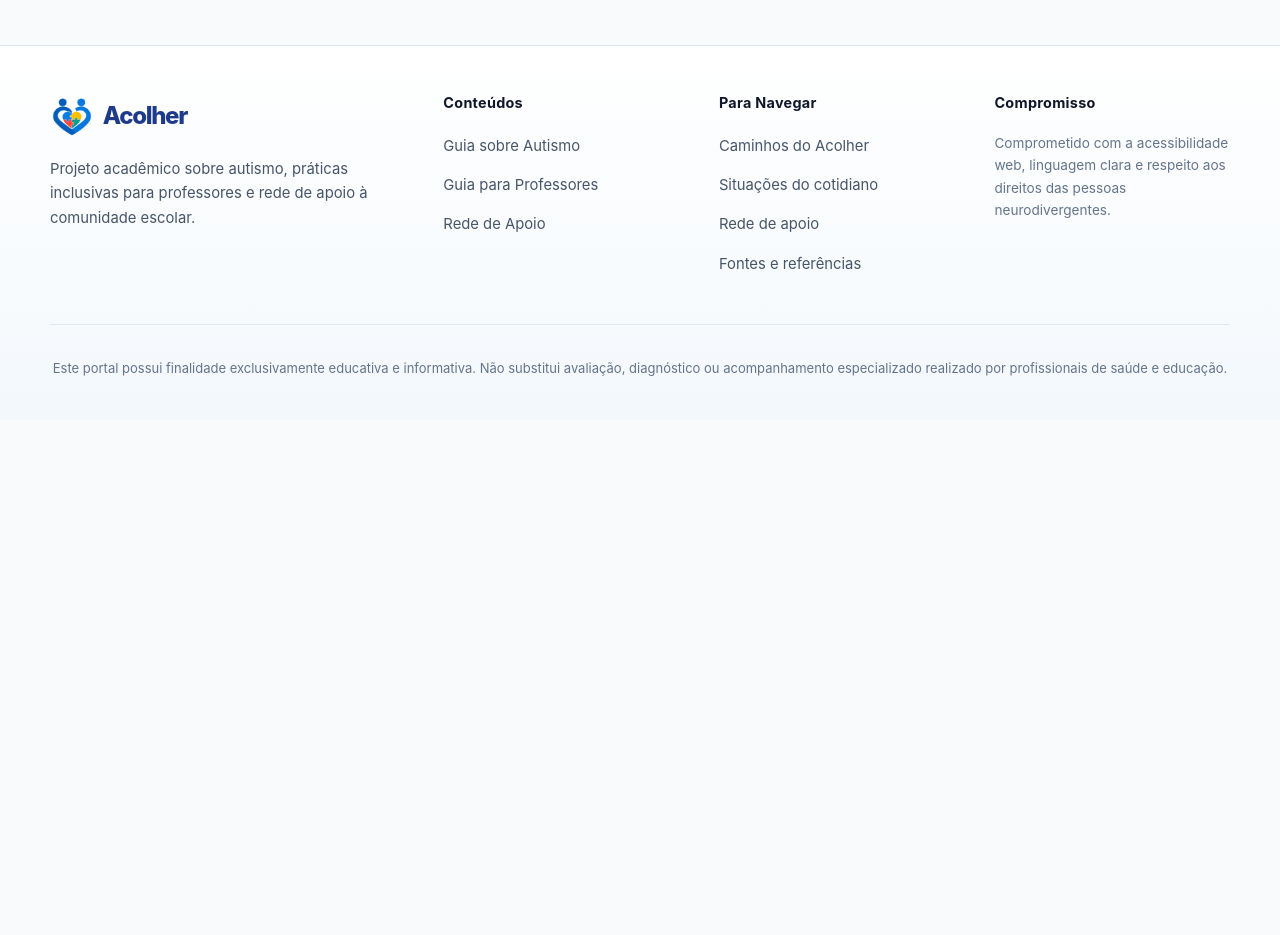
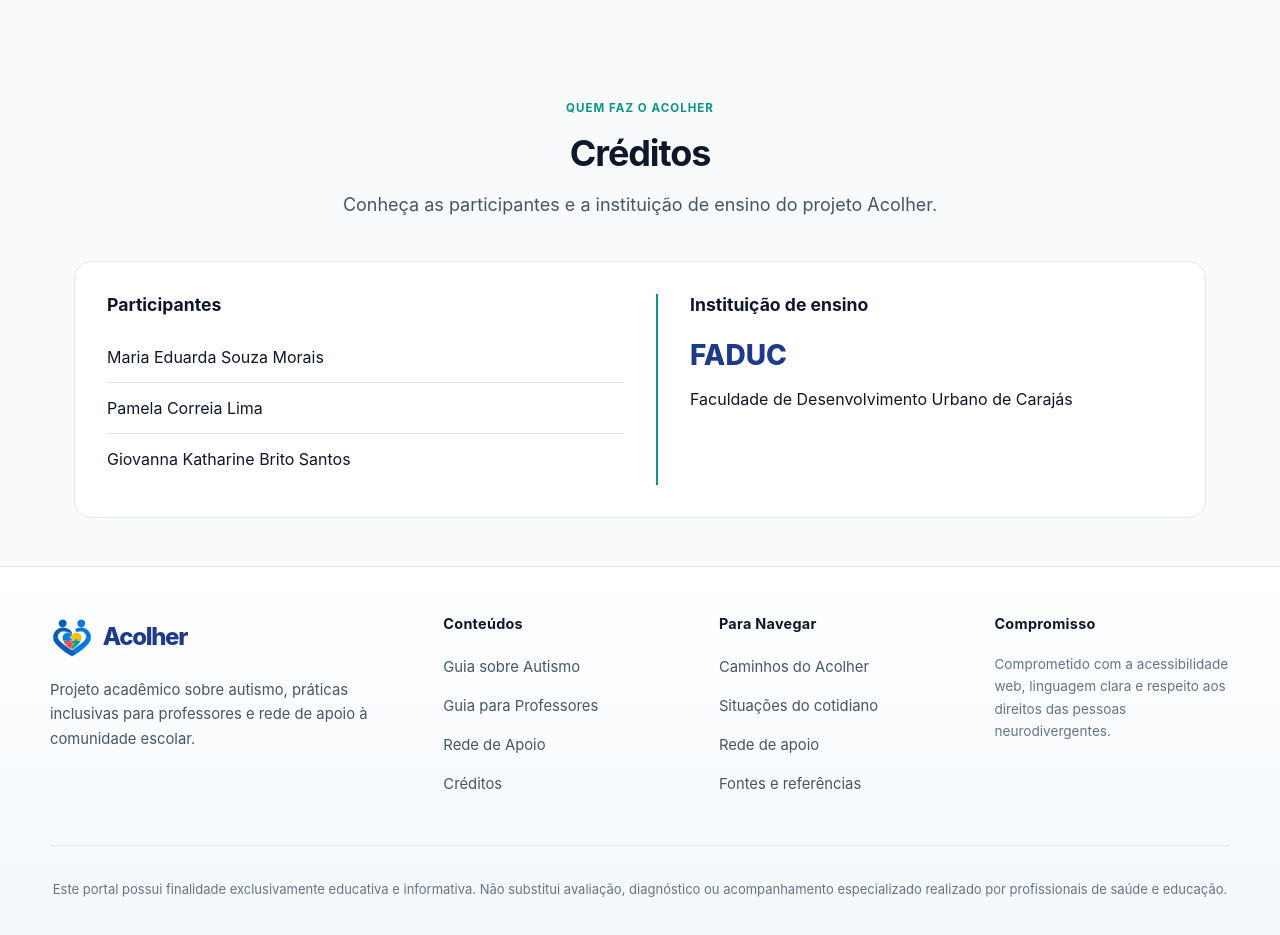
Before and after one commit to Winchestterone13/acolher-educacional, a plain HTML site: page index.html in a window 1280 px wide. Shown: the part 6141-7076 px from the top of the page. Before the commit the page ends 6561 px from the top, so only its background shows below. Drawn offline with Linux system fonts and the light colour scheme.

Commit message:
Adiciona créditos das participantes e da FADUC

```diff
--- a/assets/css/refinements.css
+++ b/assets/css/refinements.css
@@ -117,3 +117,25 @@ body.high-contrast .audience-card::before { background: #000; }
   html { scroll-behavior: auto; }
   *, *::before, *::after { transition: none !important; animation: none !important; }
 }
+
+/* Créditos do projeto */
+.credits-grid {
+  display: grid;
+  grid-template-columns: repeat(2, minmax(0, 1fr));
+  gap: 2rem;
+  padding: 2rem;
+  background: var(--surface);
+  border: 1px solid var(--border);
+  border-radius: 18px;
+}
+.credits-grid h3 { margin: 0 0 1rem; font-size: 1.1rem; }
+.credits-names { list-style: none; padding: 0; margin: 0; }
+.credits-names li { padding: .75rem 0; border-bottom: 1px solid var(--border); overflow-wrap: anywhere; }
+.credits-names li:last-child { border-bottom: 0; }
+.credits-institution { border-left: 2px solid var(--secondary); padding-left: 2rem; }
+.credits-institution p { margin: .5rem 0 0; }
+.credits-institution .credits-acronym { color: var(--primary); font-size: 1.75rem; font-weight: 800; }
+@media (max-width: 768px) {
+  .credits-grid { grid-template-columns: minmax(0, 1fr); padding: 1.5rem; }
+  .credits-institution { border-left: 0; border-top: 2px solid var(--secondary); padding: 1.5rem 0 0; }
+}
--- a/index.html
+++ b/index.html
@@ -5,8 +5,10 @@
   <meta charset="UTF-8" />
   <meta name="viewport" content="width=device-width, initial-scale=1.0" />
   <title>Acolher – Autismo, Professores e Rede de Apoio</title>
-  <meta name="description" content="Informações sobre autismo, práticas inclusivas para professores e rede de apoio à comunidade escolar." />
-  <meta http-equiv="Content-Security-Policy" content="default-src 'self'; script-src 'self' 'unsafe-inline'; style-src 'self' 'unsafe-inline' https://fonts.googleapis.com; font-src 'self' https://fonts.gstatic.com data:; img-src 'self' data: https:; connect-src 'self'; frame-src 'none';" />
+  <meta name="description"
+    content="Informações sobre autismo, práticas inclusivas para professores e rede de apoio à comunidade escolar." />
+  <meta http-equiv="Content-Security-Policy"
+    content="default-src 'self'; script-src 'self' 'unsafe-inline'; style-src 'self' 'unsafe-inline' https://fonts.googleapis.com; font-src 'self' https://fonts.gstatic.com data:; img-src 'self' data: https:; connect-src 'self'; frame-src 'none';" />
   <meta http-equiv="X-Content-Type-Options" content="nosniff" />
   <meta http-equiv="Referrer-Policy" content="strict-origin-when-cross-origin" />
   <link rel="stylesheet" href="assets/css/design.css" />
@@ -42,7 +44,8 @@
     <div class="accessibility-toolbar" aria-label="Barra de ferramentas de acessibilidade">
       <button id="increase-text" aria-label="Aumentar tamanho da fonte" title="Aumentar fonte">A+</button>
       <button id="decrease-text" aria-label="Diminuir tamanho da fonte" title="Diminuir fonte">A-</button>
-      <button id="toggle-contrast" aria-label="Alternar modo de alto contraste" title="Alto contraste">Contraste</button>
+      <button id="toggle-contrast" aria-label="Alternar modo de alto contraste"
+        title="Alto contraste">Contraste</button>
     </div>
   </header>
 
@@ -53,7 +56,8 @@
         <span class="subtitle">Autismo • Educação • Inclusão</span>
         <h1>Informação também é uma forma de acolher.</h1>
         <p class="description">
-          Conheça o autismo, explore práticas inclusivas para professores e encontre a rede de apoio. Informação e parceria para aproximar escola, famílias e comunidade.
+          Conheça o autismo, explore práticas inclusivas para professores e encontre a rede de apoio. Informação e
+          parceria para aproximar escola, famílias e comunidade.
         </p>
         <div class="hero-buttons">
           <a href="autismo.html" class="btn primary">Entender o autismo</a>
@@ -62,7 +66,8 @@
         </div>
       </div>
       <div class="hero-illustration">
-        <img src="assets/img/hero-illustration.svg" alt="Ilustração de convivência e acolhimento no ambiente escolar" width="440" height="320" />
+        <img src="assets/img/hero-illustration.svg" alt="Ilustração de convivência e acolhimento no ambiente escolar"
+          width="440" height="320" />
       </div>
     </section>
 
@@ -72,7 +77,8 @@
         <span class="section-badge">Por onde começar</span>
         <h2>Três caminhos para uma escola mais inclusiva</h2>
         <p class="section-description">
-          Comece pela compreensão do autismo, leve as orientações para a sala de aula e fortaleça a parceria com a rede de apoio:
+          Comece pela compreensão do autismo, leve as orientações para a sala de aula e fortaleça a parceria com a rede
+          de apoio:
         </p>
       </div>
 
@@ -80,21 +86,24 @@
         <article class="audience-card amber">
           <div class="icon-box" aria-hidden="true"><svg viewBox="0 0 24 24" fill="none" stroke="currentColor" stroke-width="1.7" stroke-linecap="round" stroke-linejoin="round" focusable="false"><path d="M8 12c-3-5-6-3-6 0s3 5 6 0l8-5c3-2 6 0 6 5s-3 5-6 0L8 7"/></svg></div>
           <h3>Autismo (TEA)</h3>
-          <p>Compreenda o espectro com clareza, desmistifique estigmas e conheça as diferentes formas de comunicação e sensorialidade.</p>
+          <p>Compreenda o espectro com clareza, desmistifique estigmas e conheça as diferentes formas de comunicação e
+            sensorialidade.</p>
           <a href="autismo.html" class="btn outline">Conhecer o Espectro →</a>
         </article>
 
         <article class="audience-card teal">
           <div class="icon-box" aria-hidden="true"><svg viewBox="0 0 24 24" fill="none" stroke="currentColor" stroke-width="1.7" stroke-linecap="round" stroke-linejoin="round" focusable="false"><path d="M12 5v15M3 4c4-1 7 0 9 2 2-2 5-3 9-2v14c-4-1-7 0-9 2-2-2-5-3-9-2Z"/></svg></div>
           <h3>Professores</h3>
-          <p>Estratégias pedagógicas práticas, planejamento de ambiente sensorial, previsibilidade e orientações para situações reais.</p>
+          <p>Estratégias pedagógicas práticas, planejamento de ambiente sensorial, previsibilidade e orientações para
+            situações reais.</p>
           <a href="professores.html" class="btn outline">Guia do Professor →</a>
         </article>
 
         <article class="audience-card purple">
           <div class="icon-box" aria-hidden="true"><svg viewBox="0 0 24 24" fill="none" stroke="currentColor" stroke-width="1.7" stroke-linecap="round" stroke-linejoin="round" focusable="false"><circle cx="9" cy="8" r="3"/><path d="M3 21v-3a6 6 0 0 1 12 0v3M16 5a3 3 0 0 1 0 6M21 21v-3a6 6 0 0 0-4-5"/></svg></div>
           <h3>Rede de Apoio</h3>
-          <p>Fortaleça o diálogo entre escola, família e profissionais e conheça os serviços de cuidado e proteção de direitos.</p>
+          <p>Fortaleça o diálogo entre escola, família e profissionais e conheça os serviços de cuidado e proteção de
+            direitos.</p>
           <a href="#rede-apoio" class="btn outline">Ver Rede de Apoio →</a>
         </article>
       </div>
@@ -108,7 +117,8 @@
             <span class="section-badge amber">Neurodiversidade</span>
             <h2>Entender é o primeiro passo para incluir</h2>
             <p class="section-description" style="margin-bottom:0;">
-              O Transtorno do Espectro Autista (TEA) é uma condição do neurodesenvolvimento com manifestações únicas em cada indivíduo.
+              O Transtorno do Espectro Autista (TEA) é uma condição do neurodesenvolvimento com manifestações únicas em
+              cada indivíduo.
             </p>
           </div>
           <a href="autismo.html" class="btn primary">Aprender mais sobre o autismo →</a>
@@ -145,7 +155,8 @@
           <span class="section-badge teal">Prática Pedagógica</span>
           <h2>Pequenas atitudes na sala transformam o cotidiano</h2>
           <p class="section-description">
-            O educador não precisa ter todas as respostas. Observar com empatia, escutar e adaptar são atitudes fundamentais.
+            O educador não precisa ter todas as respostas. Observar com empatia, escutar e adaptar são atitudes
+            fundamentais.
           </p>
           <ul class="practice-list">
             <li><span class="icon" aria-hidden="true">✓</span> Ambiente previsível e rotinas visuais</li>
@@ -174,26 +185,31 @@
       <div class="cards-grid medium">
         <article class="card">
           <h4>Barulho excessivo incomodando</h4>
-          <p>Permita pausas em locais mais calmos, incentive o uso de abafadores de ruído e ofereça um momento de autorregulação.</p>
+          <p>Permita pausas em locais mais calmos, incentive o uso de abafadores de ruído e ofereça um momento de
+            autorregulação.</p>
         </article>
 
         <article class="card">
           <h4>Dificuldade com mudanças imprevistas</h4>
-          <p>Antecipe transições sempre que possível, com avisos visuais e tempo de preparação adequado às necessidades do estudante.</p>
+          <p>Antecipe transições sempre que possível, com avisos visuais e tempo de preparação adequado às necessidades
+            do estudante.</p>
         </article>
 
         <article class="card">
           <h4>Colega se isolando nos intervalos</h4>
-          <p>Faça convites gentis sem pressionar. Proponha atividades estruturadas ou em pequenos grupos com temas de interesse mútuo.</p>
+          <p>Faça convites gentis sem pressionar. Proponha atividades estruturadas ou em pequenos grupos com temas de
+            interesse mútuo.</p>
         </article>
 
         <article class="card">
           <h4>Não saber como pedir ajuda</h4>
-          <p>Combine sinais discretos com o estudante (um cartão colorido, um bilhete ou gesto combinado) para avisar quando precisar de apoio.</p>
+          <p>Combine sinais discretos com o estudante (um cartão colorido, um bilhete ou gesto combinado) para avisar
+            quando precisar de apoio.</p>
         </article>
       </div>
       <div class="continuation-actions">
-        <a href="professores.html#situacoes" class="btn secondary">Explorar a central de situações para professores →</a>
+        <a href="professores.html#situacoes" class="btn secondary">Explorar a central de situações para professores
+          →</a>
         <a href="#rede-apoio" class="btn outline">Conhecer a rede de apoio →</a>
       </div>
     </section>
@@ -203,9 +219,11 @@
       <div class="support-network">
         <span class="section-badge purple">Cuidado Coletivo e Serviços Públicos</span>
         <h2>Você não precisa enfrentar tudo sozinho</h2>
-<p class="content-note">Se houver perigo imediato, acione um serviço de emergência e um adulto de confiança. Os canais de orientação e apoio emocional não substituem o atendimento de urgência.</p>
+        <p class="content-note">Se houver perigo imediato, acione um serviço de emergência e um adulto de confiança. Os
+          canais de orientação e apoio emocional não substituem o atendimento de urgência.</p>
         <p class="section-description">
-          A inclusão se fortalece quando escola, família e serviços trabalham juntos. Conheça sua rede de confiança e os canais de cuidado e proteção disponíveis:
+          A inclusão se fortalece quando escola, família e serviços trabalham juntos. Conheça sua rede de confiança e os
+          canais de cuidado e proteção disponíveis:
         </p>
 
         <div class="network-graph" aria-label="Diagrama da rede de apoio comunitária">
@@ -223,9 +241,11 @@
           <div>
             <h3>Projeto Comunitário Informativo</h3>
             <p>
-              O portal <strong>Acolher</strong> é uma iniciativa comunitária de caráter estritamente educativo e informativo.
+              O portal <strong>Acolher</strong> é uma iniciativa comunitária de caráter estritamente educativo e
+              informativo.
               <strong>Não realizamos atendimento individual direto, triagem clínica ou intervenção psicológica.</strong>
-              Caso você, um estudante ou familiar esteja precisando de acolhimento imediato, orientação técnica ou proteção, utilize diretamente os <strong>serviços públicos e organizações de apoio</strong> abaixo:
+              Caso você, um estudante ou familiar esteja precisando de acolhimento imediato, orientação técnica ou
+              proteção, utilize diretamente os <strong>serviços públicos e organizações de apoio</strong> abaixo:
             </p>
           </div>
         </div>
@@ -242,7 +262,8 @@
               <span aria-hidden="true">📞</span> 188
             </div>
             <p class="helpline-desc">
-              Apoio emocional gratuito e confidencial oferecido por voluntários. O telefone funciona 24 horas; o chat segue os horários informados no site oficial. Não é consulta psicológica.
+              Apoio emocional gratuito e confidencial oferecido por voluntários. O telefone funciona 24 horas; o chat
+              segue os horários informados no site oficial. Não é consulta psicológica.
             </p>
             <ul class="helpline-details">
               <li>✓ Ligação gratuita para todo o Brasil (fixo e celular)</li>
@@ -268,17 +289,20 @@
               <span aria-hidden="true">📞</span> 100
             </div>
             <p class="helpline-desc">
-              Canal oficial do Ministério dos Direitos Humanos e da Cidadania para orientações e denúncias de violações de direitos de crianças, adolescentes e pessoas autistas.
+              Canal oficial do Ministério dos Direitos Humanos e da Cidadania para orientações e denúncias de violações
+              de direitos de crianças, adolescentes e pessoas autistas.
             </p>
             <ul class="helpline-details">
               <li>✓ Atendimento gratuito, anônimo e nacional</li>
               <li>✓ Atendimento via WhatsApp oficial e portal Gov.br</li>
             </ul>
             <div class="helpline-actions">
-              <a href="https://www.gov.br/pt-br/servicos/denunciar-violacao-de-direitos-humanos" target="_blank" rel="noopener noreferrer" class="btn-helpline-primary">
+              <a href="https://www.gov.br/pt-br/servicos/denunciar-violacao-de-direitos-humanos" target="_blank"
+                rel="noopener noreferrer" class="btn-helpline-primary">
                 Portal Gov.br Disque 100 ↗
               </a>
-              <a href="https://wa.me/5561996110100" target="_blank" rel="noopener noreferrer" class="btn-helpline-secondary">
+              <a href="https://wa.me/5561996110100" target="_blank" rel="noopener noreferrer"
+                class="btn-helpline-secondary">
                 WhatsApp Oficial (61) 99611-0100 ↗
               </a>
             </div>
@@ -294,14 +318,17 @@
               <span aria-hidden="true">📞</span> 136
             </div>
             <p class="helpline-desc">
-              Procure sua UBS para orientação sobre o cuidado disponível no território. Os CAPS recebem procura direta para o primeiro acolhimento. Consultas e acompanhamento seguem a avaliação e a organização local. Para localizar um serviço, consulte a UBS ou a Secretaria Municipal de Saúde.
+              Procure sua UBS para orientação sobre o cuidado disponível no território. Os CAPS recebem procura direta
+              para o primeiro acolhimento. Consultas e acompanhamento seguem a avaliação e a organização local. Para
+              localizar um serviço, consulte a UBS ou a Secretaria Municipal de Saúde.
             </p>
             <ul class="helpline-details">
               <li>✓ Atendimento público e 100% gratuito</li>
               <li>✓ Equipes multidisciplinares especializadas</li>
             </ul>
             <div class="helpline-actions">
-              <a href="https://www.gov.br/saude/pt-br/composicao/saes/desmad/raps/caps/caps" target="_blank" rel="noopener noreferrer" class="btn-helpline-primary">
+              <a href="https://www.gov.br/saude/pt-br/composicao/saes/desmad/raps/caps/caps" target="_blank"
+                rel="noopener noreferrer" class="btn-helpline-primary">
                 Conhecer os CAPS ↗
               </a>
               <a href="tel:136" class="btn-helpline-secondary">
@@ -320,35 +347,79 @@
               <span aria-hidden="true">💬</span> Chat Anônimo
             </div>
             <p class="helpline-desc">
-              Orientação gratuita sobre riscos e violência na internet, como cyberbullying, chantagens e exposição de imagens. O serviço pode orientar a busca pela rede de proteção; não substitui psicoterapia ou representação jurídica.
+              Orientação gratuita sobre riscos e violência na internet, como cyberbullying, chantagens e exposição de
+              imagens. O serviço pode orientar a busca pela rede de proteção; não substitui psicoterapia ou
+              representação jurídica.
             </p>
             <ul class="helpline-details">
               <li>✓ Atendimento anônimo via chat no navegador</li>
               <li>✓ Orientação sobre riscos e violência na internet</li>
             </ul>
             <div class="helpline-actions">
-              <a href="https://new.safernet.org.br/helpline" target="_blank" rel="noopener noreferrer" class="btn-helpline-primary">
+              <a href="https://new.safernet.org.br/helpline" target="_blank" rel="noopener noreferrer"
+                class="btn-helpline-primary">
                 Chat da SaferNet ↗
               </a>
             </div>
           </article>
         </div>
       </div>
-      <p class="content-note">Informações dos serviços consultadas em 19 de outubro de 2026. Confira as condições atuais nos sites oficiais. <a href="referencias.html#R19">Ver as fontes sobre a rede de apoio →</a></p>
+      <p class="content-note">Informações dos serviços consultadas em 19 de outubro de 2026. Confira as condições atuais
+        nos sites oficiais. <a href="referencias.html#R19">Ver as fontes sobre a rede de apoio →</a></p>
     </section>
 
     <!-- 7. Fontes e Referências Oficiais -->
-    <section class="section" id="fontes"><h2>Fontes e referências</h2><p>Referências para os temas desta página. Os exemplos, cartões e checklists do Acolher são recursos educativos autorais, sem validação como instrumentos psicológicos. Consulta: 19 de outubro de 2026.</p><ul><li style="margin-bottom:1rem"><a href="referencias.html#R01">WORLD HEALTH ORGANIZATION. Autism. 17 set. 2025.</a></li><li style="margin-bottom:1rem"><a href="referencias.html#R06">BRASIL. Ministério da Saúde. Linha de cuidado para pessoas com transtorno do espectro autista — TEA. Brasília: Ministério da Saúde, 2025. ISBN 978-65-5993-884-1.</a></li><li style="margin-bottom:1rem"><a href="referencias.html#R04">CAST. CAST Universal Design for Learning Guidelines, version 3.0. 2024.</a></li></ul><p><a class="btn primary" href="referencias.html">Ver e copiar todas as referências →</a></p></section>
+    <section class="section" id="fontes">
+      <h2>Fontes e referências</h2>
+      <p>Referências para os temas desta página. Os exemplos, cartões e checklists do Acolher são recursos educativos
+        autorais, sem validação como instrumentos psicológicos. Consulta: 19 de outubro de 2026.</p>
+      <ul>
+        <li style="margin-bottom:1rem"><a href="referencias.html#R01">WORLD HEALTH ORGANIZATION. Autism. 17 set.
+            2025.</a></li>
+        <li style="margin-bottom:1rem"><a href="referencias.html#R06">BRASIL. Ministério da Saúde. Linha de cuidado para
+            pessoas com transtorno do espectro autista — TEA. Brasília: Ministério da Saúde, 2025. ISBN
+            978-65-5993-884-1.</a></li>
+        <li style="margin-bottom:1rem"><a href="referencias.html#R04">CAST. CAST Universal Design for Learning
+            Guidelines, version 3.0. 2024.</a></li>
+      </ul>
+      <p><a class="btn primary" href="referencias.html">Ver e copiar todas as referências →</a></p>
+    </section>
+
+    <!-- Créditos do projeto -->
+    <section class="section" id="creditos" aria-labelledby="creditos-titulo">
+      <div class="section-header">
+        <span class="section-badge teal">Quem faz o Acolher</span>
+        <h2 id="creditos-titulo">Créditos</h2>
+        <p class="section-description">Conheça as participantes e a instituição de ensino do projeto Acolher.</p>
+      </div>
+      <div class="credits-grid">
+        <div class="credits-participants">
+          <h3>Participantes</h3>
+          <ul class="credits-names">
+            <li>Maria Eduarda Souza Morais</li>
+            <li>Pamela Correia Lima</li>
+            <li>Giovanna Katharine Brito Santos</li>
+          </ul>
+        </div>
+        <div class="credits-institution">
+          <h3>Instituição de ensino</h3>
+          <p class="credits-acronym">FADUC</p>
+          <p>Faculdade de Desenvolvimento Urbano de Carajás</p>
+        </div>
+      </div>
+    </section>
   </main>
 
   <!-- Rodapé Institucional -->
   <footer class="site-footer" role="contentinfo">
     <div class="footer-grid">
       <div class="footer-section">
-        <a href="index.html" class="logo footer-brand" aria-label="Acolher - Página inicial"><img class="brand-symbol" src="assets/img/acolher-simbolo.png" alt="" width="56" height="56" />
-        <strong class="brand-name">Acolher</strong>
-        <span class="brand-tag">Educação</span></a>
-        <p>Projeto acadêmico sobre autismo, práticas inclusivas para professores e rede de apoio à comunidade escolar.</p>
+        <a href="index.html" class="logo footer-brand" aria-label="Acolher - Página inicial"><img class="brand-symbol"
+            src="assets/img/acolher-simbolo.png" alt="" width="56" height="56" />
+          <strong class="brand-name">Acolher</strong>
+          <span class="brand-tag">Educação</span></a>
+        <p>Projeto acadêmico sobre autismo, práticas inclusivas para professores e rede de apoio à comunidade escolar.
+        </p>
       </div>
 
       <div class="footer-section">
@@ -357,6 +428,7 @@
           <li><a href="autismo.html">Guia sobre Autismo</a></li>
           <li><a href="professores.html">Guia para Professores</a></li>
           <li><a href="#rede-apoio">Rede de Apoio</a></li>
+          <li><a href="#creditos">Créditos</a></li>
         </ul>
       </div>
 
@@ -379,7 +451,8 @@
     </div>
 
     <p class="footer-disclaimer">
-      Este portal possui finalidade exclusivamente educativa e informativa. Não substitui avaliação, diagnóstico ou acompanhamento especializado realizado por profissionais de saúde e educação.
+      Este portal possui finalidade exclusivamente educativa e informativa. Não substitui avaliação, diagnóstico ou
+      acompanhamento especializado realizado por profissionais de saúde e educação.
     </p>
   </footer>
 
```
Also changed, not shown: autismo.html (+1 -0 lines), professores.html (+1 -0 lines), referencias.html (+1 -0 lines).
